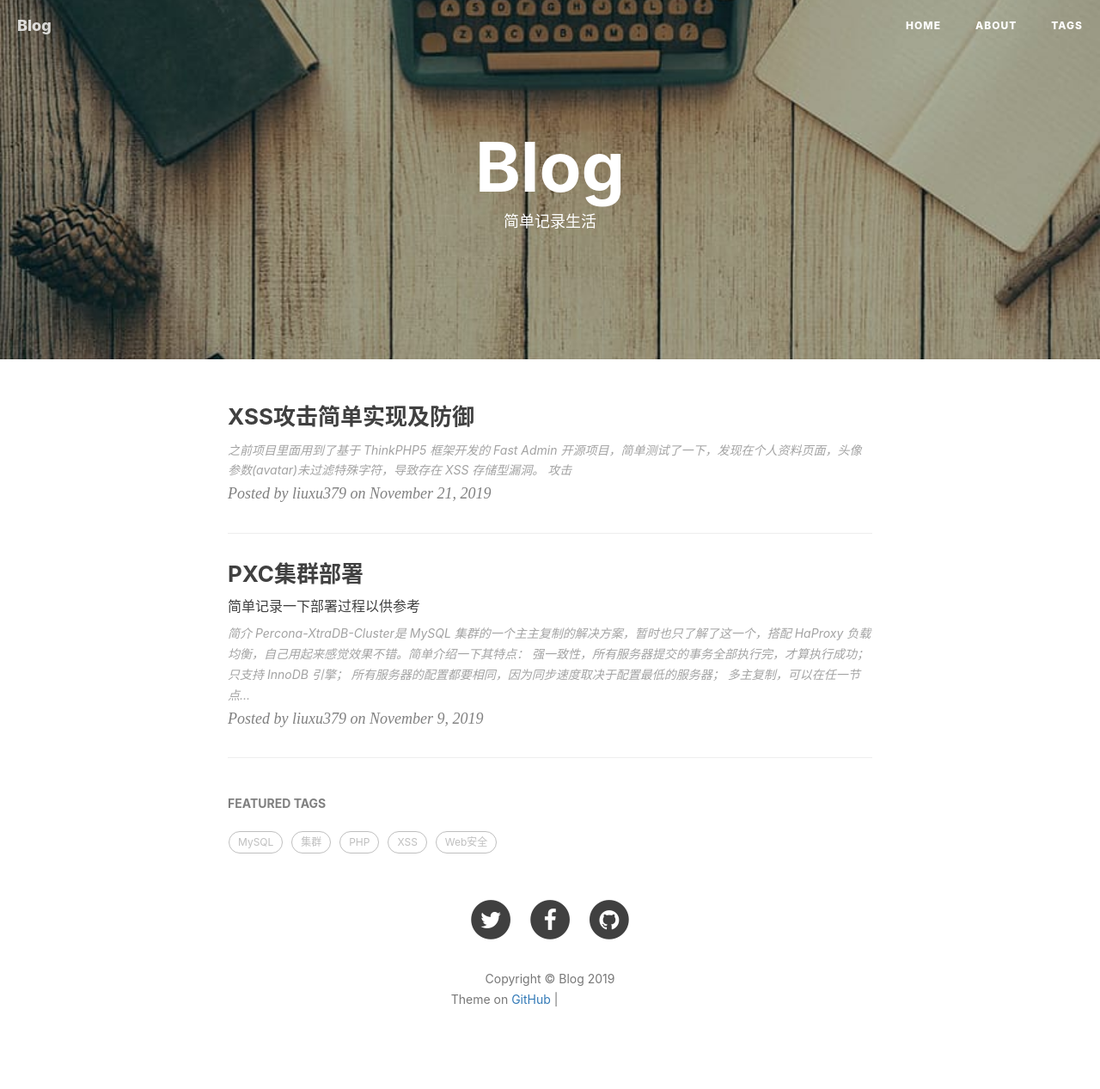
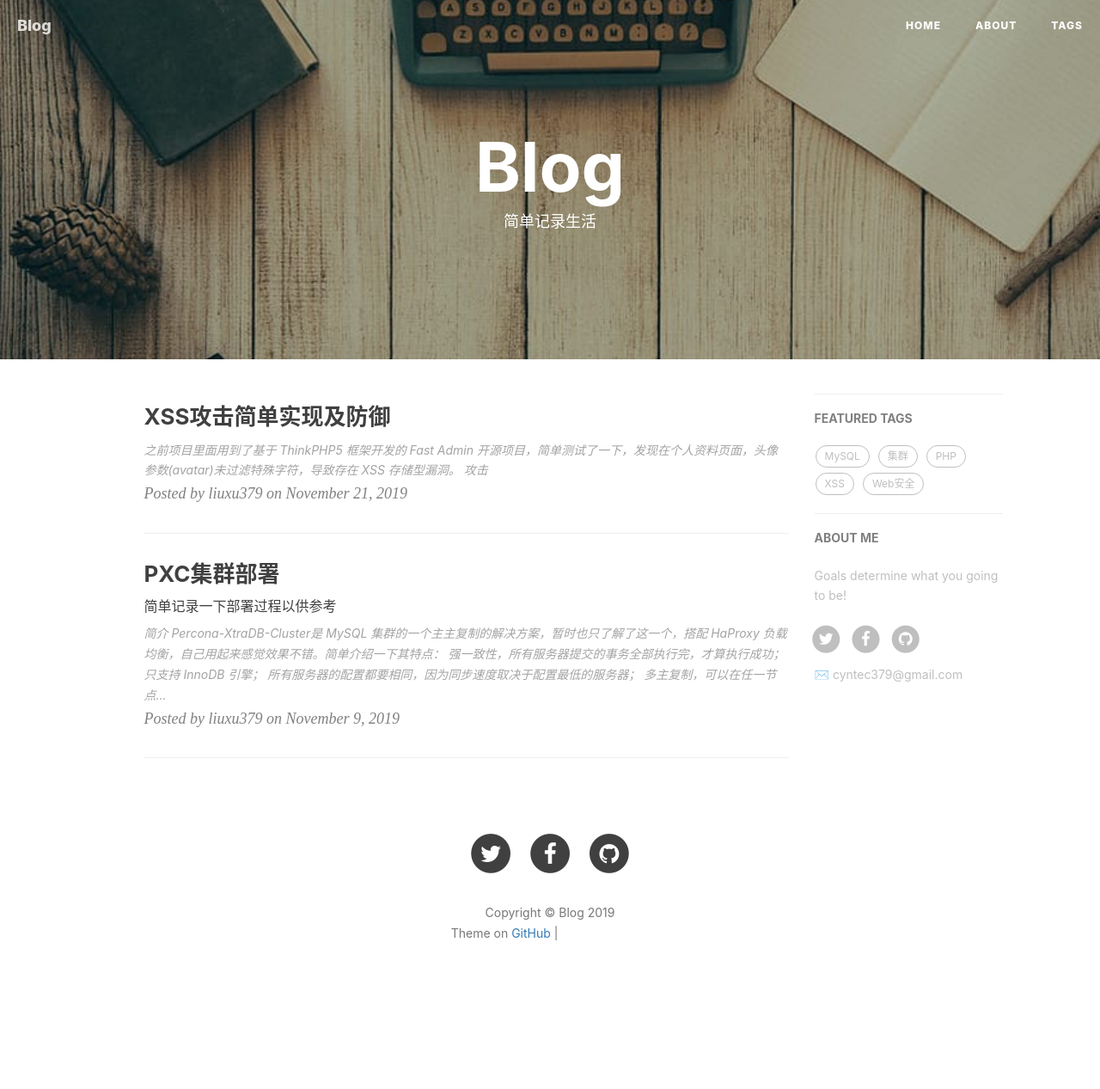
Before and after one commit to liuxu379/liuxu379.github.io, a Jekyll site: the page built from index.html, in a window 1280 px wide. Shown: the whole page at 86% size. Built offline with Jekyll 4.4.1, drawn with Linux system fonts in a browser that asks for light colours; nearby versions of some CDN libraries; the list of posts is cut into pages by our own code; comment, search, counter and statistics services are not loaded; after the commit the page ends 1190 px from its top, so only the background shows below that; grey boxes are pictures that could not be loaded.

Commit message:
Update _config.yml

```diff
--- a/_config.yml
+++ b/_config.yml
@@ -10,7 +10,7 @@ baseurl: ""      # for example, '/blog' if your blog hosted on 'host/blog'
 #github_repo: "https://github.com/qiubaiying/qiubaiying.github.io.git" # you code repository
 
 # Sidebar settings
-sidebar: false                           # whether or not using Sidebar.
+sidebar: true                           # whether or not using Sidebar.
 sidebar-about-description: "Goals determine what you going to be!"
 sidebar-avatar:       # use absolute URL, seeing it's used in both `/` and `/about/`
 
```
